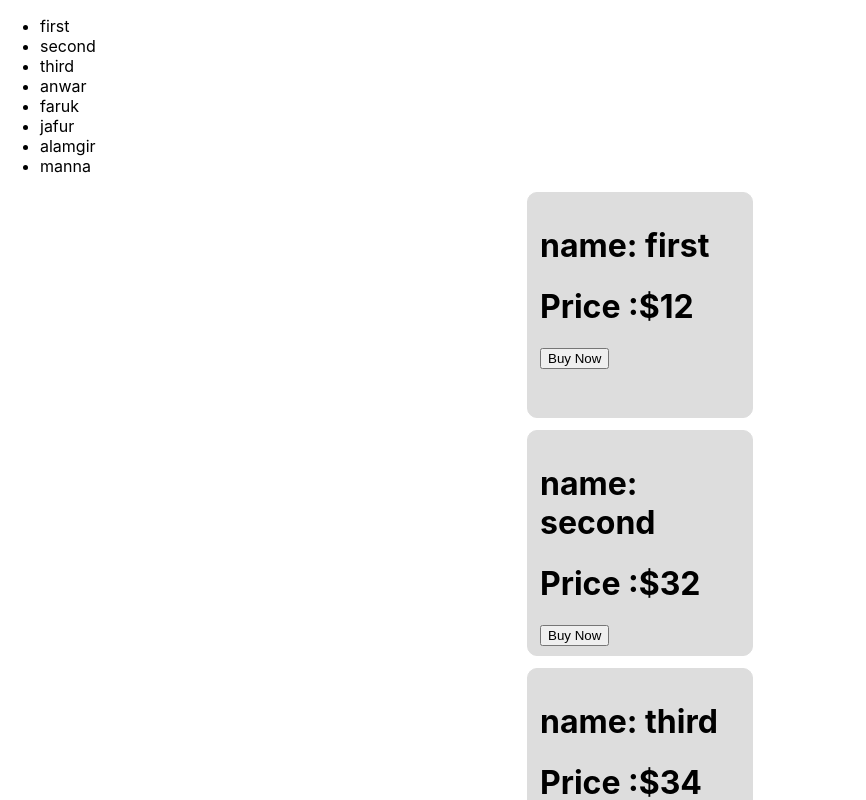
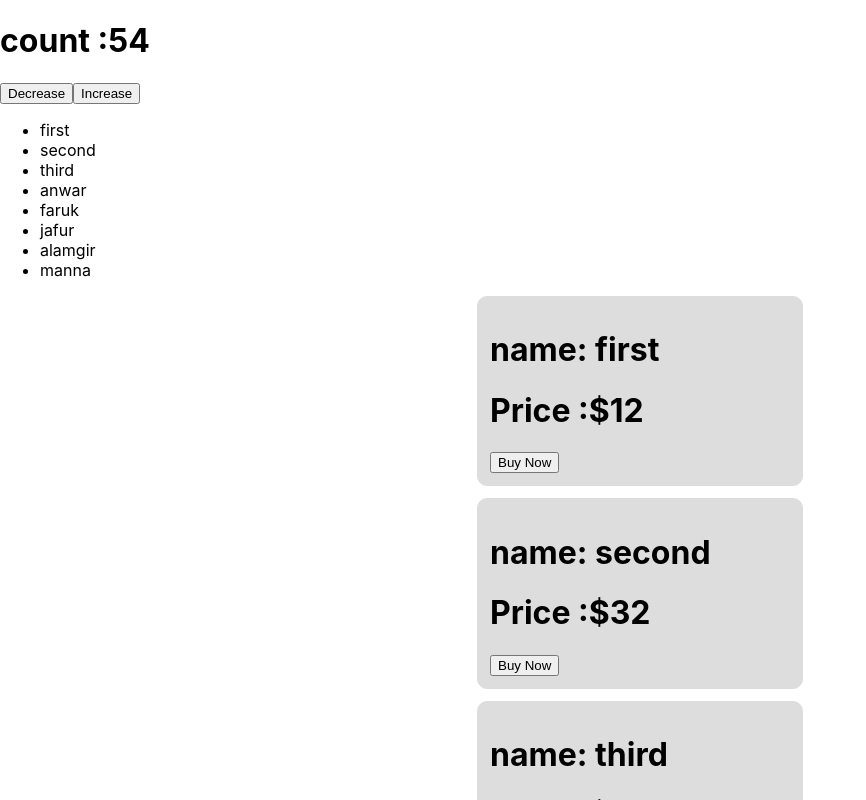
Before and after one commit to jonytalukdar/react-core-concept, a React (Create React App) app: page / in a window 1280 px wide. Shown: the top 800 px of the page, without its empty margins (0-866 px from the left). Built offline with nearby package versions, Linux system fonts and the light colour scheme.

Commit message:
added event hanlder

```diff
--- a/src/App.js
+++ b/src/App.js
@@ -1,6 +1,7 @@
 import { render } from '@testing-library/react';
 import React from 'react';
 import Products from './product';
+import Count from './count';
 
 function App() {
   const nayoks = ['anwar', 'faruk', 'jafur', 'alamgir', 'manna'];
@@ -11,6 +12,7 @@ function App() {
   ];
   return (
     <div>
+      <Count></Count>
       <ul>
         {products.map((list) => (
           <li>{list.name}</li>
--- /dev/null
+++ b/src/count.jsx
@@ -0,0 +1,17 @@
+import React, { useState } from 'react';
+
+function Count() {
+  const [count, setCount] = useState(54);
+  //   const handeIncrease = () => setCount(count + 1);
+  //   const handleDecrease = () => setCount(count - 1);
+
+  return (
+    <div>
+      <h1>count :{count} </h1>
+      <button onClick={() => setCount(count - 1)}>Decrease</button>
+      <button onClick={() => setCount(count + 1)}>Increase</button>
+    </div>
+  );
+}
+
+export default Count;
--- a/src/product.jsx
+++ b/src/product.jsx
@@ -5,8 +5,7 @@ function Products(props) {
     border: '1px solid #ddd',
     borderRadius: '10px',
     backgroundColor: '#ddd',
-    height: '200px',
-    width: '200px',
+    width: '300px',
     margin: '12px auto',
     padding: '12px',
   };
```
